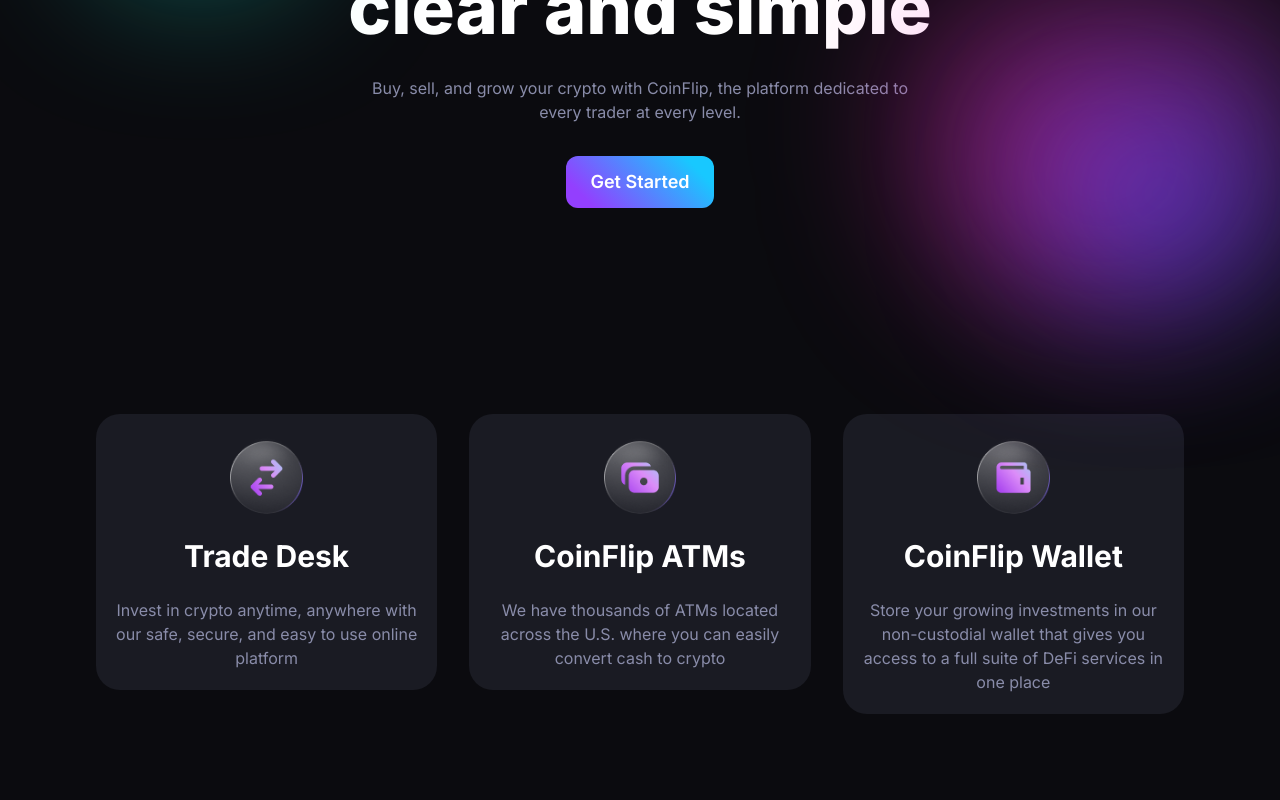
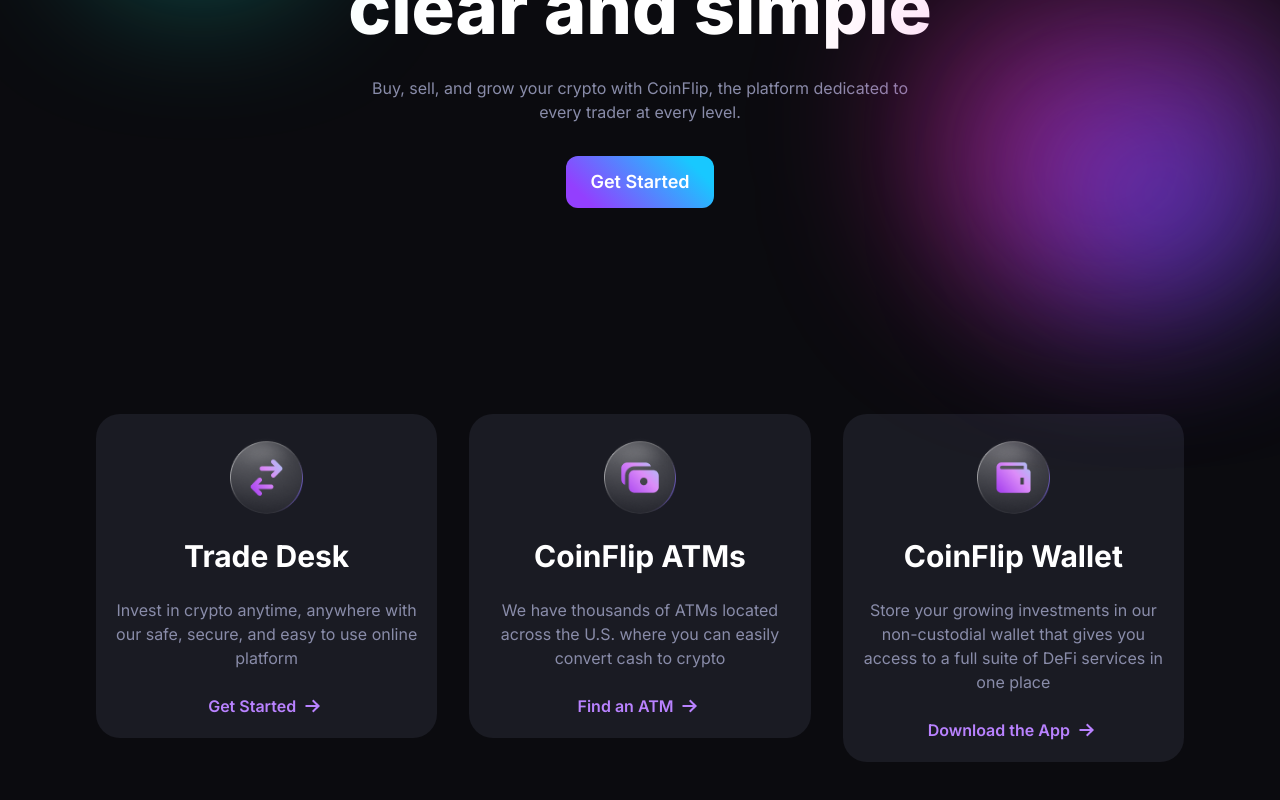
Before and after one commit to gift56/coinflip, a Vue app: page / in a window 1280 px wide. Shown: the part 320-1120 px from the top of the page. Built offline with nearby package versions, Linux system fonts and the light colour scheme.

Commit message:
working on the next

```diff
--- a/src/components/Service.vue
+++ b/src/components/Service.vue
@@ -21,6 +21,13 @@
           <p class="text-center text-gray1 text-base font-normal">
             {{ item.desc }}
           </p>
+          <RouterLink
+            to="/"
+            class="flex items-center justify-center gap-1 group text-gray2 text-base font-semibold"
+          >
+            {{ item.linkText }}
+            <img src="../assets/icon/arrowIcon.png" alt="arrow" class="group-hover:ml-3 transition-all duration-300" />
+          </RouterLink>
         </div>
       </div>
     </div>
```
